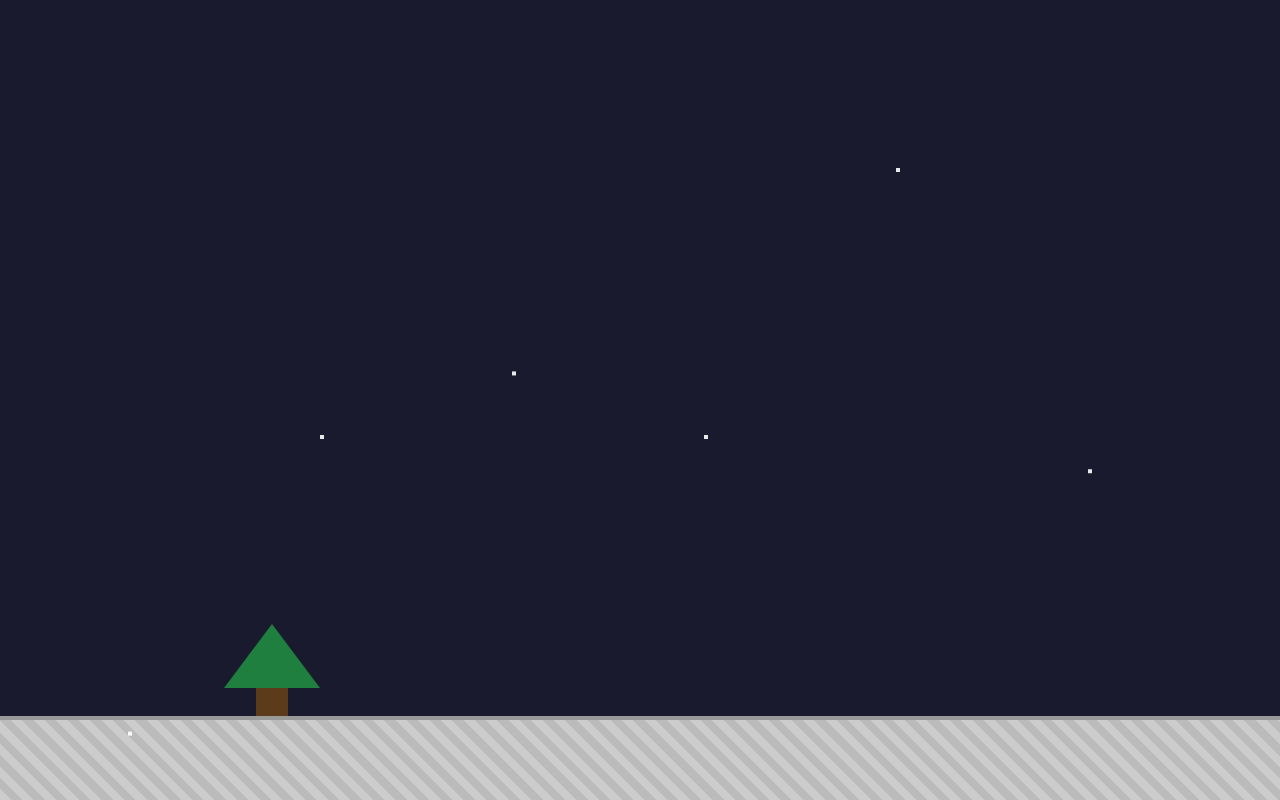
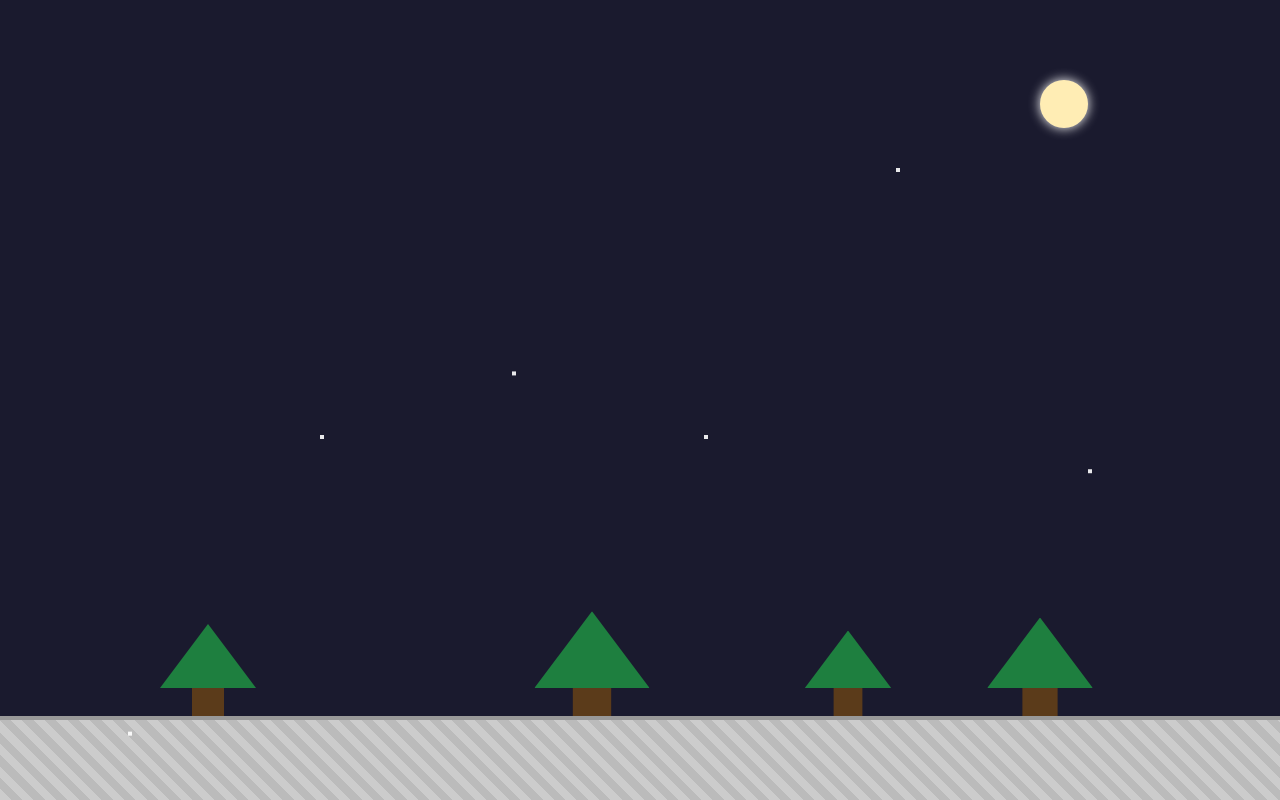
Before and after one commit to savi-creates/snow-project, a plain HTML site: page index.html in a window 1280 px wide. Drawn offline with Linux system fonts and the light colour scheme.

Commit message:
Added a moon and trees

```diff
--- a/index.html
+++ b/index.html
@@ -27,6 +27,17 @@
           #bbbbbb 16px
         );
         border-top: 4px solid #999;
+      }
+
+      .moon {
+        position: absolute;
+        top: 10%;
+        right: 15%;
+        width: 48px;
+        height: 48px;
+        background: #ffedb4;
+        border-radius: 50%;
+        box-shadow: 0 0 12px #fff;
       }
 
       .tree {
@@ -71,7 +82,13 @@
     </style>
   </head>
   <body>
-    <div class="tree"></div>
+    <div class="moon"></div>
+
+    <div class="tree" style="left: 15%; transform: scale(1)"></div>
+
+    <div class="tree" style="left: 45%; transform: scale(1.2)"></div>
+    <div class="tree" style="left: 65%; transform: scale(0.9)"></div>
+    <div class="tree" style="left: 80%; transform: scale(1.1)"></div>
     <div class="ground"></div>
 
     <div
```
